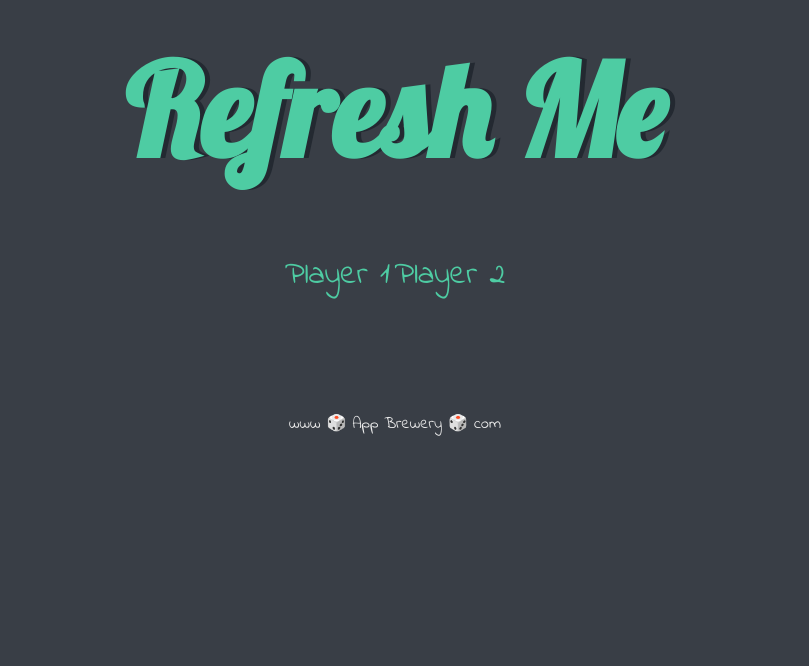
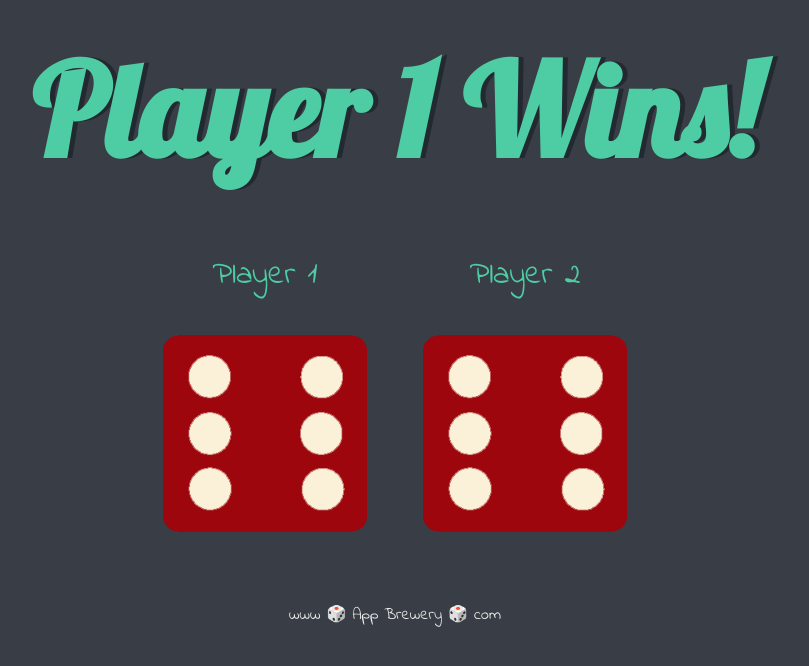
Before and after one commit to aznan27/dice-game, a plain HTML site: page dicee.html in a window 1280 px wide. Shown: the whole page, without its empty margins (245-1054 px from the left). Drawn offline with Linux system fonts and the light colour scheme.

Commit message:
number generation and winner declare

```diff
--- a/dicee.html
+++ b/dicee.html
@@ -14,12 +14,12 @@
 
     <div class="dice">
       <p>Player 1</p>
-      <img class="img1" src="" />
+      <img class="img1" src="/images/dice6.png" />
     </div>
 
     <div class="dice">
       <p>Player 2</p>
-      <img class="img2" src="" />
+      <img class="img2" src="/images/dice6.png" />
     </div>
   </div>
 
--- a/index.js
+++ b/index.js
@@ -1 +1,18 @@
-console.log("hello world");
+var diceOne = Math.random();
+diceOne = diceOne * 6;
+diceOne = Math.floor(diceOne) + 1;
+console.log(diceOne);
+
+var diceTwo = Math.random();
+diceTwo = diceTwo * 6;
+diceTwo = Math.floor(diceTwo) + 1;
+console.log(diceTwo);
+
+if (diceOne > diceTwo) {
+    console.log(document.querySelector("h1").innerHTML = "Player 1 Wins!");
+}
+if (diceTwo > diceOne) {
+    console.log(document.querySelector("h1").innerHTML = "Player 2 Wins!");
+} else if (diceOne === diceTwo) {
+    console.log(document.querySelector("h1").innerHTML = "It's A Draw!");
+}
```
